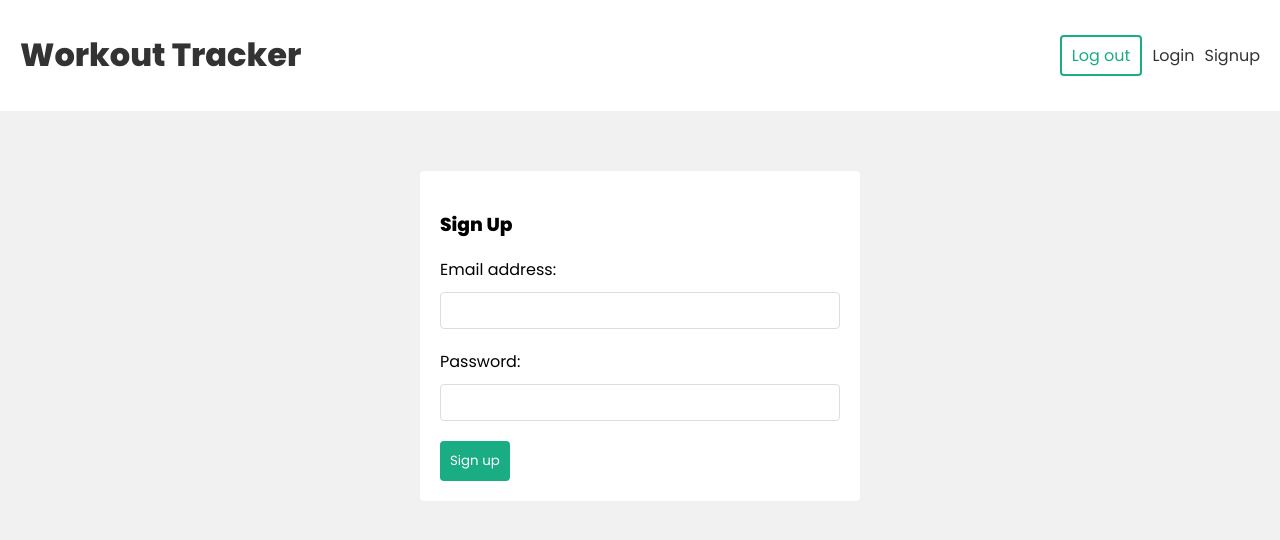
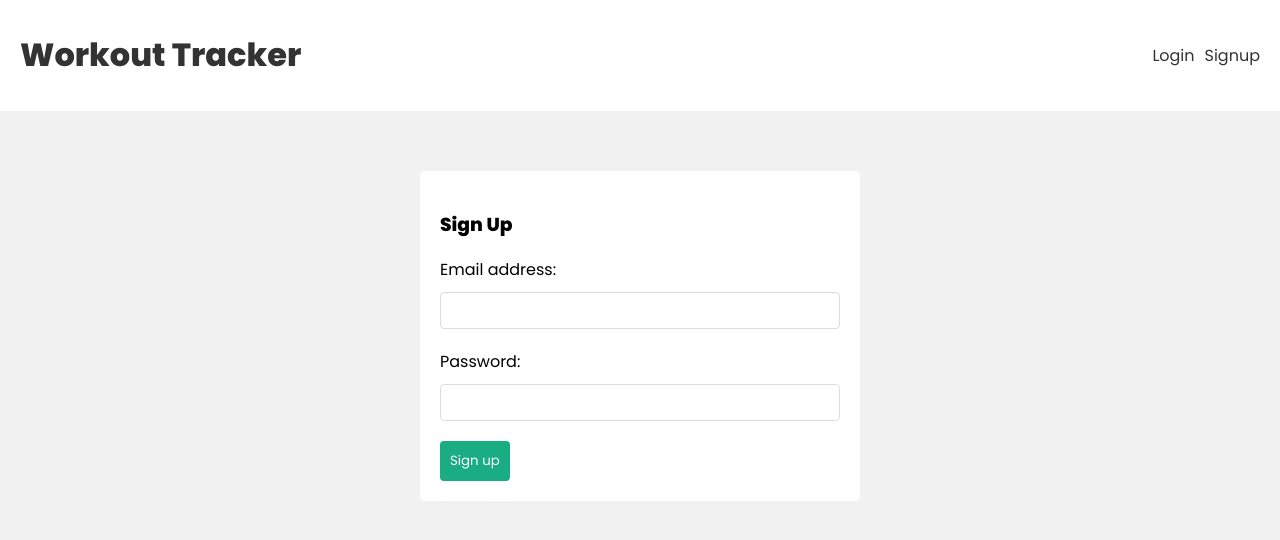
Before and after one commit to riadhmouamnia/mern-app, a React (Vite) app in the folder frontend/: page /signup in a window 1280 px wide. Shown: the top 540 px of the page. Built offline with nearby package versions, Linux system fonts and the light colour scheme.

Commit message:
feat: setting the initial authContext state

```diff
--- a/frontend/src/components/Navbar.jsx
+++ b/frontend/src/components/Navbar.jsx
@@ -1,8 +1,10 @@
 import { Link } from "react-router-dom";
 import { useLogout } from "../hooks/useLogout";
+import { useAuthContext } from "../hooks/useAuthContext";
 
 const Navbar = () => {
   const { logout } = useLogout();
+  const { user } = useAuthContext();
 
   const handleClick = () => {
     logout();
@@ -15,13 +17,18 @@ const Navbar = () => {
           <h1>Workout Tracker</h1>
         </Link>
         <nav>
+          {user && (
             <div>
+              <span>{user.email}</span>
               <button onClick={handleClick}>Log out</button>
             </div>
+          )}
+          {!user && (
             <div>
               <Link to="/login">Login</Link>
               <Link to="/signup">Signup</Link>
             </div>
+          )}
         </nav>
       </div>
     </header>
--- a/frontend/src/context/AuthContext.jsx
+++ b/frontend/src/context/AuthContext.jsx
@@ -1,4 +1,4 @@
-import { createContext, useReducer } from "react";
+import { createContext, useEffect, useReducer } from "react";
 
 export const AuthContext = createContext();
 
@@ -18,6 +18,14 @@ export const AuthContextProvider = ({ children }) => {
     user: null,
   });
 
+  useEffect(() => {
+    const user = JSON.parse(localStorage.getItem("user"));
+
+    if (user) {
+      dispatch({ type: "LOGIN", payload: user });
+    }
+  }, []);
+
   console.log("AuthContext state:", state);
 
   return (
```
Lines whose indentation alone changed are shown as unchanged.
